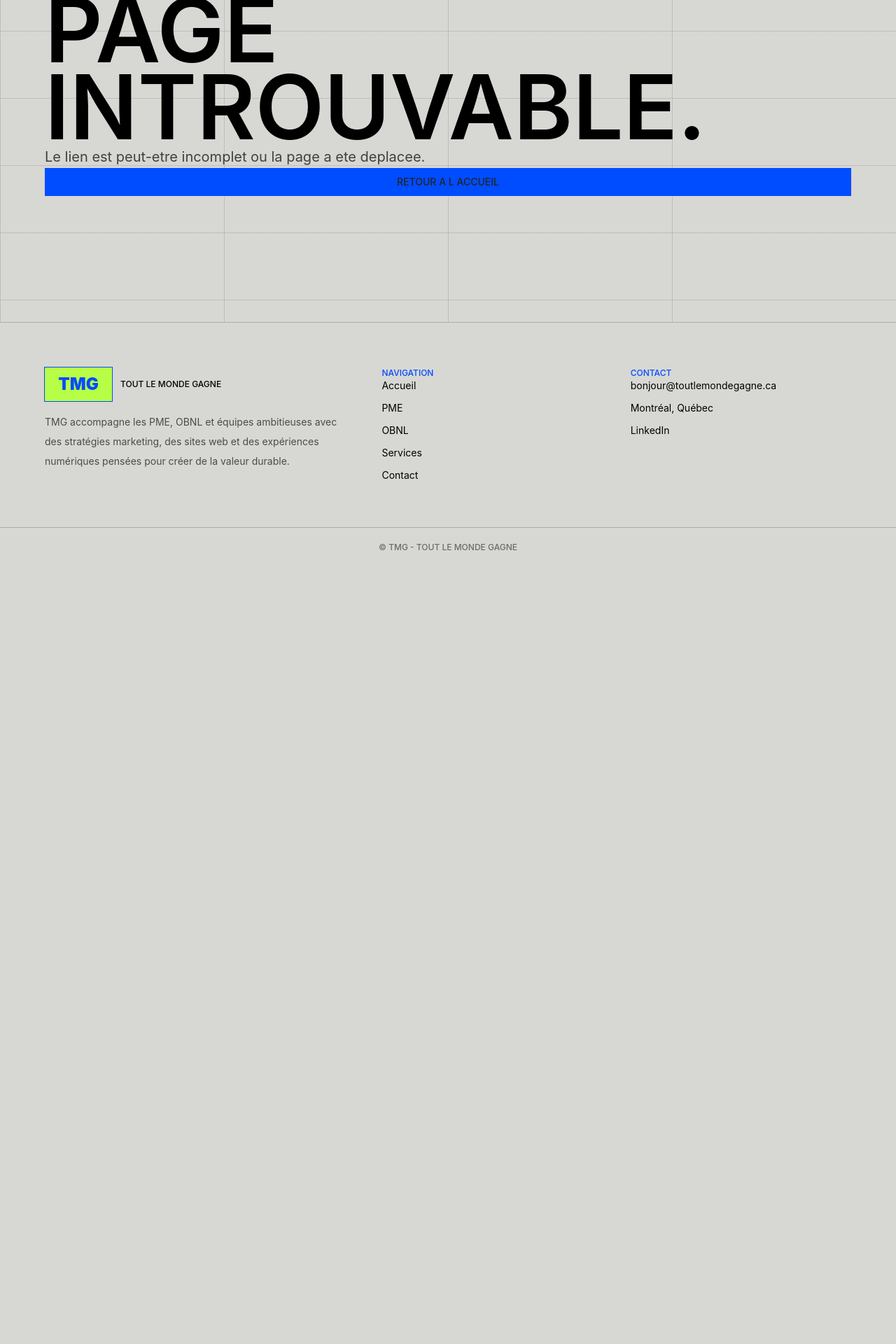
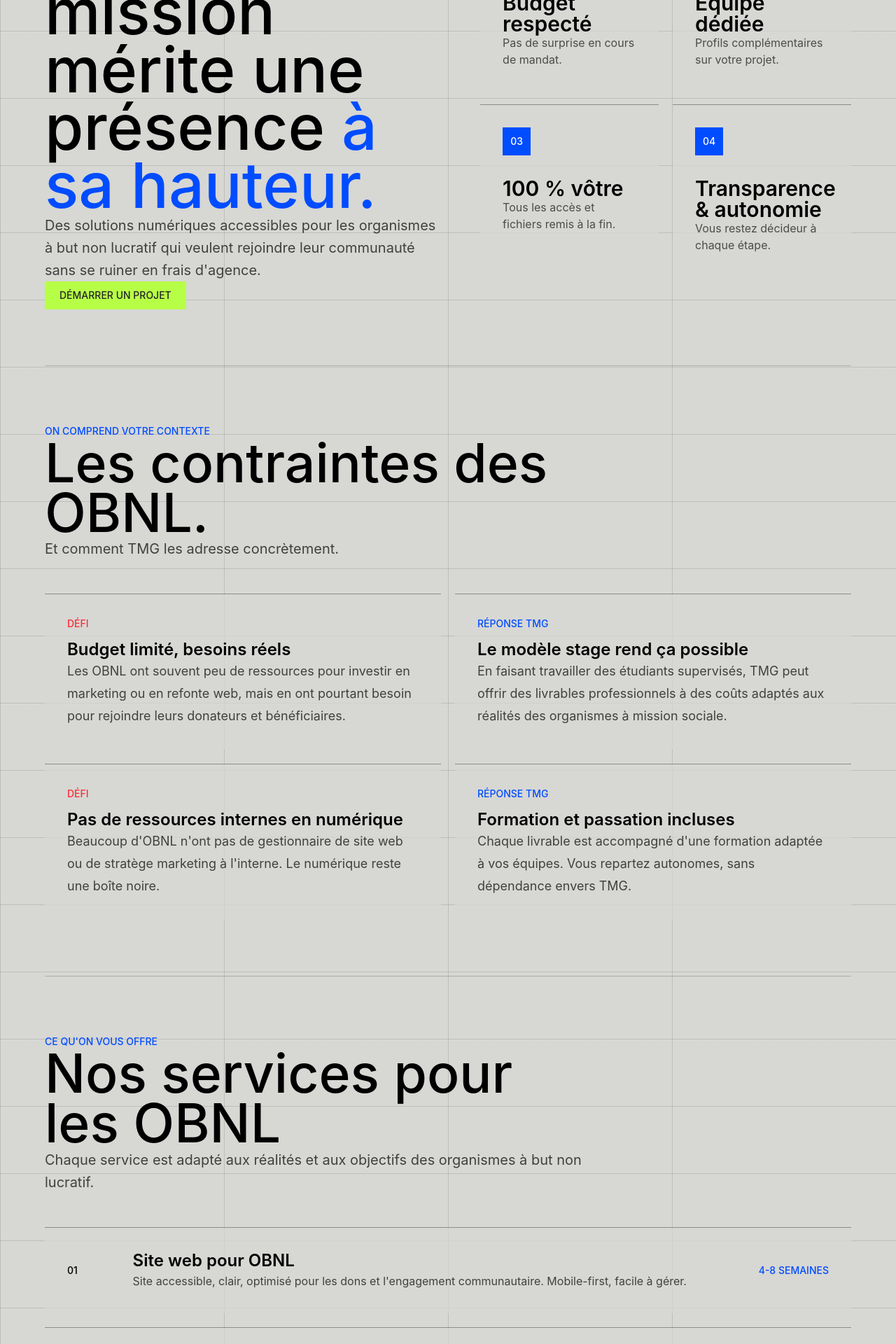
Before and after one commit to ToutLeMondeGagne/tmg-website, a React (Vite) app: page /obnl in a window 1280 px wide. Shown: the part 340-2260 px from the top of the page at 70% size. Before the commit the page ends 1150 px from the top, so only its background shows below. Built offline with nearby package versions, Linux system fonts and the light colour scheme; no server answers.

Commit message:
feat: ajouter la page OBNL
- cree une page dediee pour les OBNL avec les textes fournis

- ajoute les sections mission, promesses, contraintes/reponses et services

- relie la route /obnl a la navbar, au menu mobile et au footer

- met a jour le lien OBNL depuis la page Services

```diff
--- a/src/App.jsx
+++ b/src/App.jsx
@@ -3,6 +3,7 @@ import Home from './pages/Home'
 import Contact from './pages/Contact'
 import Services from './pages/Services'
 import Stage from './pages/Stage'
+import Obnl from './pages/Obnl'
 import About from './pages/About'
 import QA from './pages/QA'
 import NotFound from './pages/NotFound'
@@ -21,6 +22,7 @@ function App() {
           <Route path="/" element={<Home />} />
           <Route path="/contact" element={<Contact />} />
           <Route path="/services" element={<Services />} />
+          <Route path="/obnl" element={<Obnl />} />
           <Route path="/stage" element={<Stage />} />
           <Route path="/a-propos" element={<About />} />
           <Route path="/faq" element={<QA />} />
--- a/src/components/layout/Footer.jsx
+++ b/src/components/layout/Footer.jsx
@@ -3,7 +3,7 @@ import { Link } from 'react-router-dom'
 const footerLinks = [
   { label: 'Accueil', to: '/' },
   { label: 'PME', to: '/services#pme' },
-  { label: 'OBNL', to: '/services#obnl' },
+  { label: 'OBNL', to: '/obnl' },
   { label: 'Services', to: '/services' },
   { label: 'Contact', to: '/contact' },
 ]
--- a/src/components/layout/MobileMenu.jsx
+++ b/src/components/layout/MobileMenu.jsx
@@ -5,7 +5,7 @@ import { Link } from 'react-router-dom'
 const mobileLinks = [
   { label: 'Accueil', to: '/' },
   { label: 'PME', to: '/services#pme' },
-  { label: 'OBNL', to: '/services#obnl' },
+  { label: 'OBNL', to: '/obnl' },
   { label: 'Services', to: '/services' },
   { label: 'Stagiaires', to: '/stage' },
   { label: 'Contact', to: '/contact' },
--- a/src/components/layout/Navbar.jsx
+++ b/src/components/layout/Navbar.jsx
@@ -5,7 +5,7 @@ import MobileMenu from './MobileMenu'
 const navLinks = [
   { label: 'Accueil', to: '/' },
   { label: 'PME', to: '/services#pme' },
-  { label: 'OBNL', to: '/services#obnl' },
+  { label: 'OBNL', to: '/obnl' },
   { label: 'Services', to: '/services' },
   { label: 'Stagiaires', to: '/stage' },
   { label: 'Contact', to: '/contact' },
--- /dev/null
+++ b/src/pages/Obnl.jsx
@@ -0,0 +1,191 @@
+import { PageContainer } from '../components/layout'
+import { Button, Card, SectionLabel } from '../components/ui'
+
+const promises = [
+  {
+    title: 'Budget respecté',
+    text: 'Pas de surprise en cours de mandat.',
+  },
+  {
+    title: 'Équipe dédiée',
+    text: 'Profils complémentaires sur votre projet.',
+  },
+  {
+    title: '100 % vôtre',
+    text: 'Tous les accès et fichiers remis à la fin.',
+  },
+  {
+    title: 'Transparence & autonomie',
+    text: 'Vous restez décideur à chaque étape.',
+  },
+]
+
+const constraints = [
+  {
+    challengeTitle: 'Budget limité, besoins réels',
+    challenge:
+      "Les OBNL ont souvent peu de ressources pour investir en marketing ou en refonte web, mais en ont pourtant besoin pour rejoindre leurs donateurs et bénéficiaires.",
+    answerTitle: 'Le modèle stage rend ça possible',
+    answer:
+      "En faisant travailler des étudiants supervisés, TMG peut offrir des livrables professionnels à des coûts adaptés aux réalités des organismes à mission sociale.",
+  },
+  {
+    challengeTitle: 'Pas de ressources internes en numérique',
+    challenge:
+      "Beaucoup d'OBNL n'ont pas de gestionnaire de site web ou de stratège marketing à l'interne. Le numérique reste une boîte noire.",
+    answerTitle: 'Formation et passation incluses',
+    answer:
+      "Chaque livrable est accompagné d'une formation adaptée à vos équipes. Vous repartez autonomes, sans dépendance envers TMG.",
+  },
+]
+
+const obnlServices = [
+  {
+    title: 'Site web pour OBNL',
+    text: "Site accessible, clair, optimisé pour les dons et l'engagement communautaire. Mobile-first, facile à gérer.",
+    timeline: '4-8 semaines',
+  },
+  {
+    title: 'Stratégie de communication',
+    text: 'Plan de contenu adapté à votre mission pour rejoindre donateurs, bénévoles et bénéficiaires sur les bons canaux.',
+    timeline: '2-4 semaines',
+  },
+]
+
+export default function Obnl() {
+  return (
+    <main>
+      <PageContainer>
+        <section className="grid min-h-[calc(100svh-6rem)] gap-12 border-b border-black/20 py-20 text-left lg:grid-cols-[0.52fr_0.48fr] lg:items-center">
+          <div className="space-y-8">
+            <SectionLabel>Pour les OBNL & organismes</SectionLabel>
+            <h1 className="max-w-4xl text-[clamp(3.2rem,7vw,8rem)] font-medium leading-[0.92] tracking-normal text-black">
+              Votre mission mérite une présence{' '}
+              <span className="text-[var(--blue)]">à sa hauteur.</span>
+            </h1>
+            <p className="max-w-xl text-xl leading-8 text-black/70">
+              Des solutions numériques accessibles pour les organismes à but non
+              lucratif qui veulent rejoindre leur communauté sans se ruiner en
+              frais d&apos;agence.
+            </p>
+            <Button href="/contact" variant="secondary">
+              Démarrer un projet
+            </Button>
+          </div>
+
+          <div className="grid gap-5 sm:grid-cols-2">
+            {promises.map((promise, index) => (
+              <Card
+                key={promise.title}
+                className="min-h-44 text-left text-black"
+                padding="p-8"
+              >
+                <span className="mb-8 flex h-10 w-10 items-center justify-center border border-[var(--blue)] bg-[var(--blue)] text-sm font-medium text-white">
+                  0{index + 1}
+                </span>
+                <h2 className="mb-2 text-3xl font-semibold leading-none text-black">
+                  {promise.title}
+                </h2>
+                <p className="text-base leading-6 text-black/65">{promise.text}</p>
+              </Card>
+            ))}
+          </div>
+        </section>
+
+        <section className="border-b border-black/20 py-20 text-left">
+          <div className="mb-12 max-w-3xl space-y-5">
+            <span className="text-sm font-medium uppercase text-[var(--blue)]">
+              On comprend votre contexte
+            </span>
+            <h2 className="text-[clamp(2.8rem,6vw,6.5rem)] font-medium leading-[0.92] tracking-normal text-black">
+              Les contraintes des OBNL.
+            </h2>
+            <p className="text-xl leading-8 text-black/70">
+              Et comment TMG les adresse concrètement.
+            </p>
+          </div>
+
+          <div className="space-y-5">
+            {constraints.map((item) => (
+              <div
+                key={item.challengeTitle}
+                className="grid gap-5 lg:grid-cols-2"
+              >
+                <Card className="text-left text-black" padding="p-8">
+                  <span className="mb-3 block text-sm font-medium uppercase text-red-500">
+                    Défi
+                  </span>
+                  <h3 className="mb-4 text-2xl font-semibold leading-tight text-black">
+                    {item.challengeTitle}
+                  </h3>
+                  <p className="text-lg leading-8 text-black/70">{item.challenge}</p>
+                </Card>
+
+                <Card className="text-left text-black" padding="p-8">
+                  <span className="mb-3 block text-sm font-medium uppercase text-[var(--blue)]">
+                    Réponse TMG
+                  </span>
+                  <h3 className="mb-4 text-2xl font-semibold leading-tight text-black">
+                    {item.answerTitle}
+                  </h3>
+                  <p className="text-lg leading-8 text-black/70">{item.answer}</p>
+                </Card>
+              </div>
+            ))}
+          </div>
+        </section>
+
+        <section className="border-b border-black/20 py-20 text-left">
+          <div className="mb-12 max-w-3xl space-y-5">
+            <span className="text-sm font-medium uppercase text-[var(--blue)]">
+              Ce qu&apos;on vous offre
+            </span>
+            <h2 className="text-[clamp(2.8rem,6vw,6.5rem)] font-medium leading-[0.92] tracking-normal text-black">
+              Nos services pour les OBNL
+            </h2>
+            <p className="text-xl leading-8 text-black/70">
+              Chaque service est adapté aux réalités et aux objectifs des
+              organismes à but non lucratif.
+            </p>
+          </div>
+
+          <div className="space-y-5">
+            {obnlServices.map((service, index) => (
+              <Card
+                key={service.title}
+                className="grid gap-6 text-left text-black md:grid-cols-[0.08fr_1fr_auto] md:items-center"
+                padding="p-8"
+              >
+                <span className="text-sm font-medium">0{index + 1}</span>
+                <div>
+                  <h3 className="mb-2 text-2xl font-semibold leading-tight text-black">
+                    {service.title}
+                  </h3>
+                  <p className="max-w-4xl text-base leading-7 text-black/70">
+                    {service.text}
+                  </p>
+                </div>
+                <span className="text-sm font-medium uppercase text-[var(--blue)]">
+                  {service.timeline}
+                </span>
+              </Card>
+            ))}
+          </div>
+        </section>
+
+        <section className="grid gap-8 py-20 text-left lg:grid-cols-[0.6fr_0.4fr] lg:items-end">
+          <h2 className="max-w-4xl text-[clamp(2.8rem,6vw,6.5rem)] font-medium leading-[0.92] tracking-normal text-black">
+            Un budget adapté à votre mission.
+          </h2>
+          <div className="space-y-6">
+            <p className="text-xl leading-8 text-black/70">
+              Votre organisme mérite une présence claire sans modèle compliqué
+              ni frais inutiles.
+            </p>
+            <Button href="/contact">Lancer un projet OBNL</Button>
+          </div>
+        </section>
+      </PageContainer>
+    </main>
+  )
+}
--- a/src/pages/Services.jsx
+++ b/src/pages/Services.jsx
@@ -11,6 +11,7 @@ const services = [
     id: 'obnl',
     title: 'OBNL',
     text: 'Structurer votre message, mobiliser votre communaute et faciliter le passage a l action.',
+    href: '/obnl',
   },
   {
     id: 'strategie',
@@ -43,7 +44,7 @@ export default function Services() {
               </h2>
               <p className="max-w-md text-xl leading-8 text-black/70">{service.text}</p>
               <Button
-                href="/contact"
+                href={service.href ?? '/contact'}
                 variant="ghost"
                 className="self-start justify-self-start lg:justify-self-end"
               >
```
